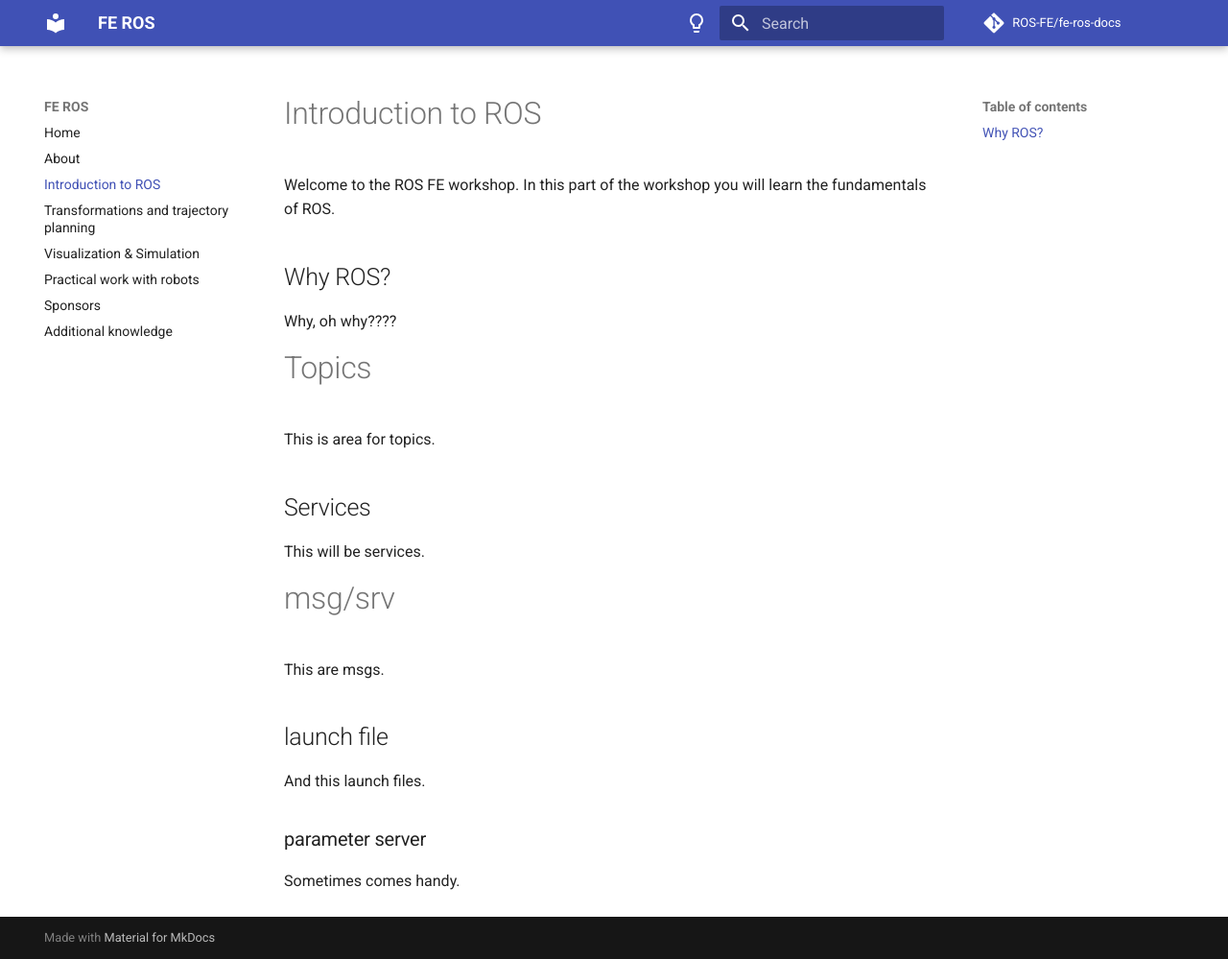
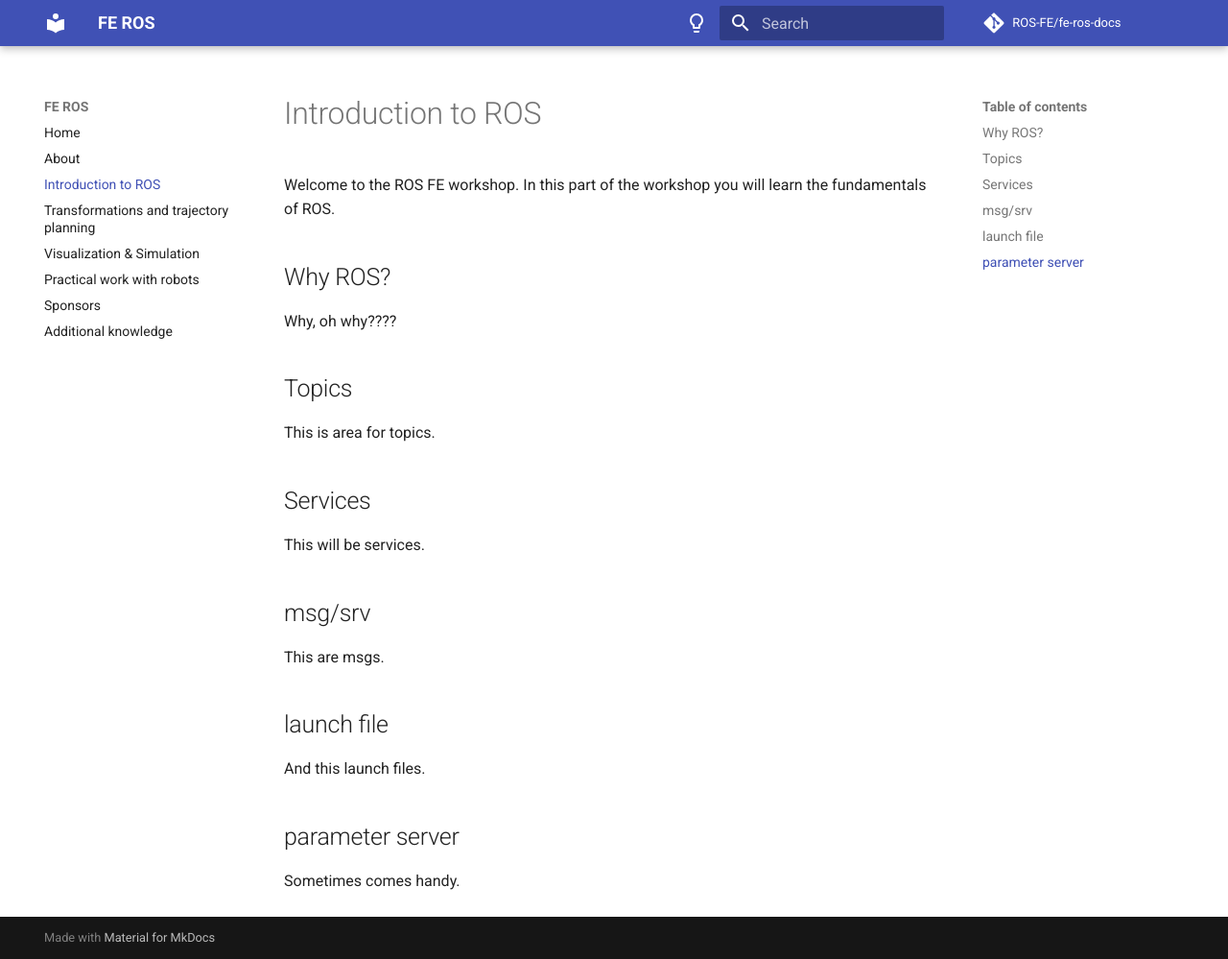
Before and after one commit to ROS-FE/fe-ros-docs, an MkDocs documentation site: the page built from docs/introduction/index.md, in a window 1280 px wide and 999 px high. Shown: the whole window at 96% size. Built offline with MkDocs 1.6.1 and Material for MkDocs 9.7.7, drawn with Linux system fonts in a browser that asks for light colours; comment, search, counter and statistics services are not loaded.

Commit message:
Update index.md

```diff
--- a/docs/introduction/index.md
+++ b/docs/introduction/index.md
@@ -6,17 +6,15 @@ Welcome to the ROS FE workshop. In this part of the workshop you will learn the
 
 Why, oh why????
 
-Topics
-==============
+## Topics
 
 This is area for topics.
 
-Services
---------------
+## Services
 
 This will be services.
 
-# msg/srv
+## msg/srv
 
 This are msgs.
 
@@ -24,6 +22,6 @@ This are msgs.
 
 And this launch files.
 
-### parameter server
+## parameter server
 
 Sometimes comes handy.
```
